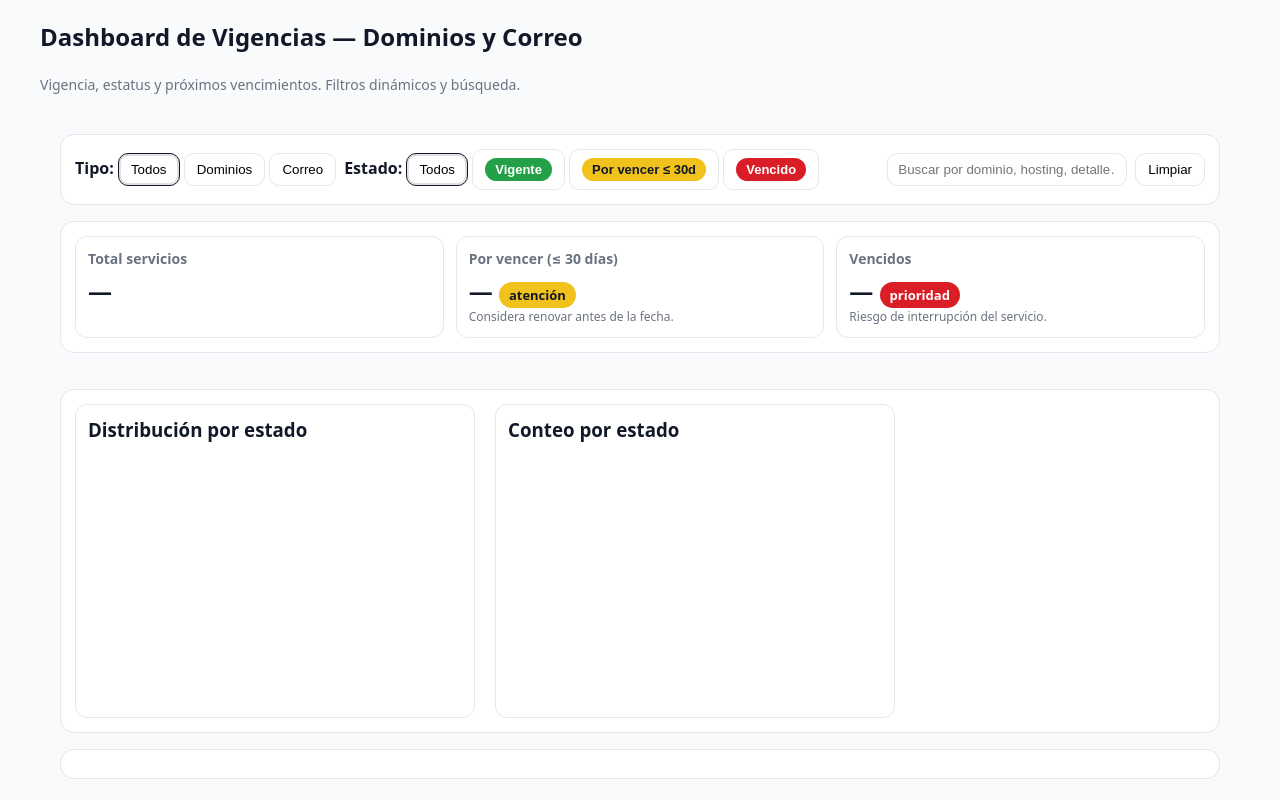
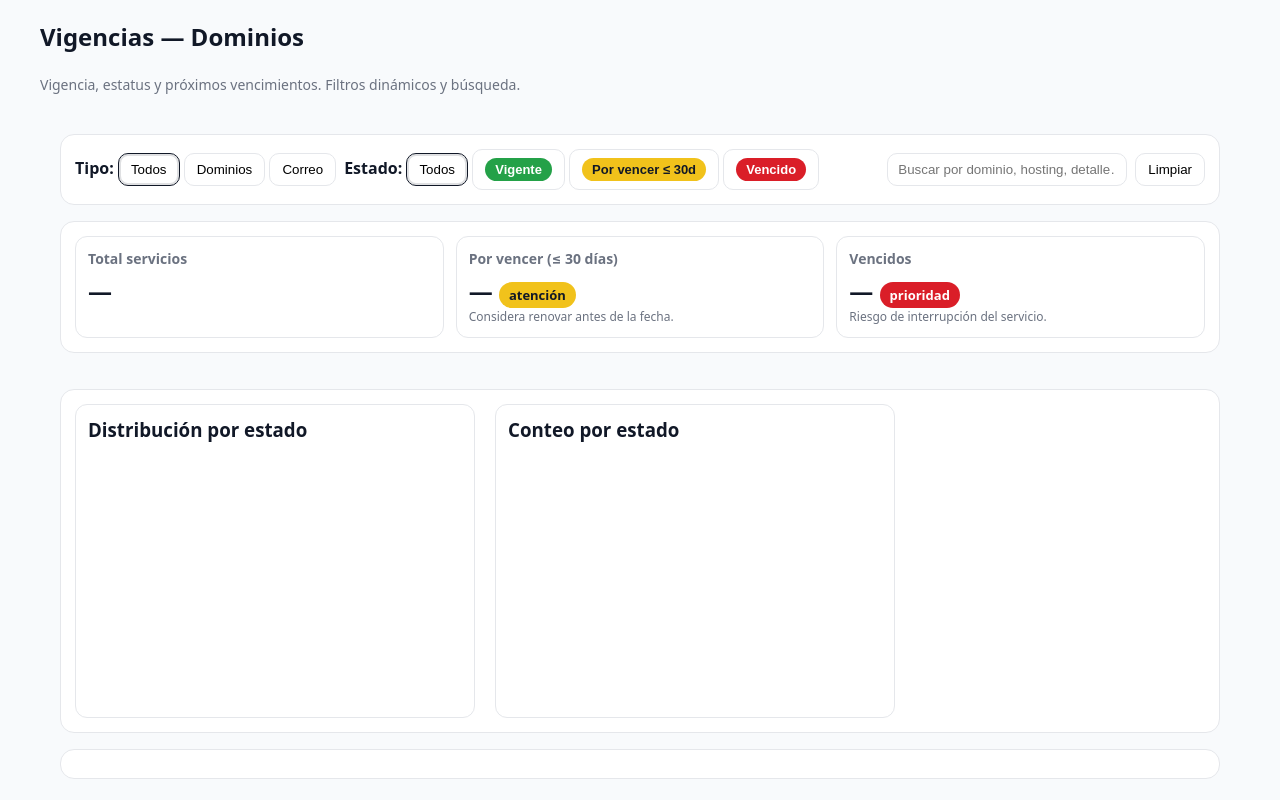
Before and after one commit to DavilaSGM/dominio, a plain HTML site: page index.html in a window 1280 px wide. Drawn offline with nearby package versions, Linux system fonts and the light colour scheme; no server answers.

Commit message:
Update index.html
cambio de titulo

```diff
--- a/index.html
+++ b/index.html
@@ -2,7 +2,7 @@
 <html lang="es">
 <head>
   <meta charset="UTF-8" />
-  <title>Dashboard de Vigencias — Dominios y Correo</title>
+  <title>Vigencias</title>
   <meta name="viewport" content="width=device-width, initial-scale=1" />
   <!-- PapaParse para CSV robusto -->
   <script src="https://cdn.jsdelivr.net/npm/papaparse@5.4.1/papaparse.min.js"></script>
@@ -60,7 +60,7 @@
 <body>
 <header>
   <div class="wrap" style="padding:0">
-    <h1>Dashboard de Vigencias — Dominios y Correo</h1>
+    <h1>Vigencias — Dominios</h1>
     <div class="sub">Vigencia, estatus y próximos vencimientos. Filtros dinámicos y búsqueda.</div>
   </div>
 </header>
```
